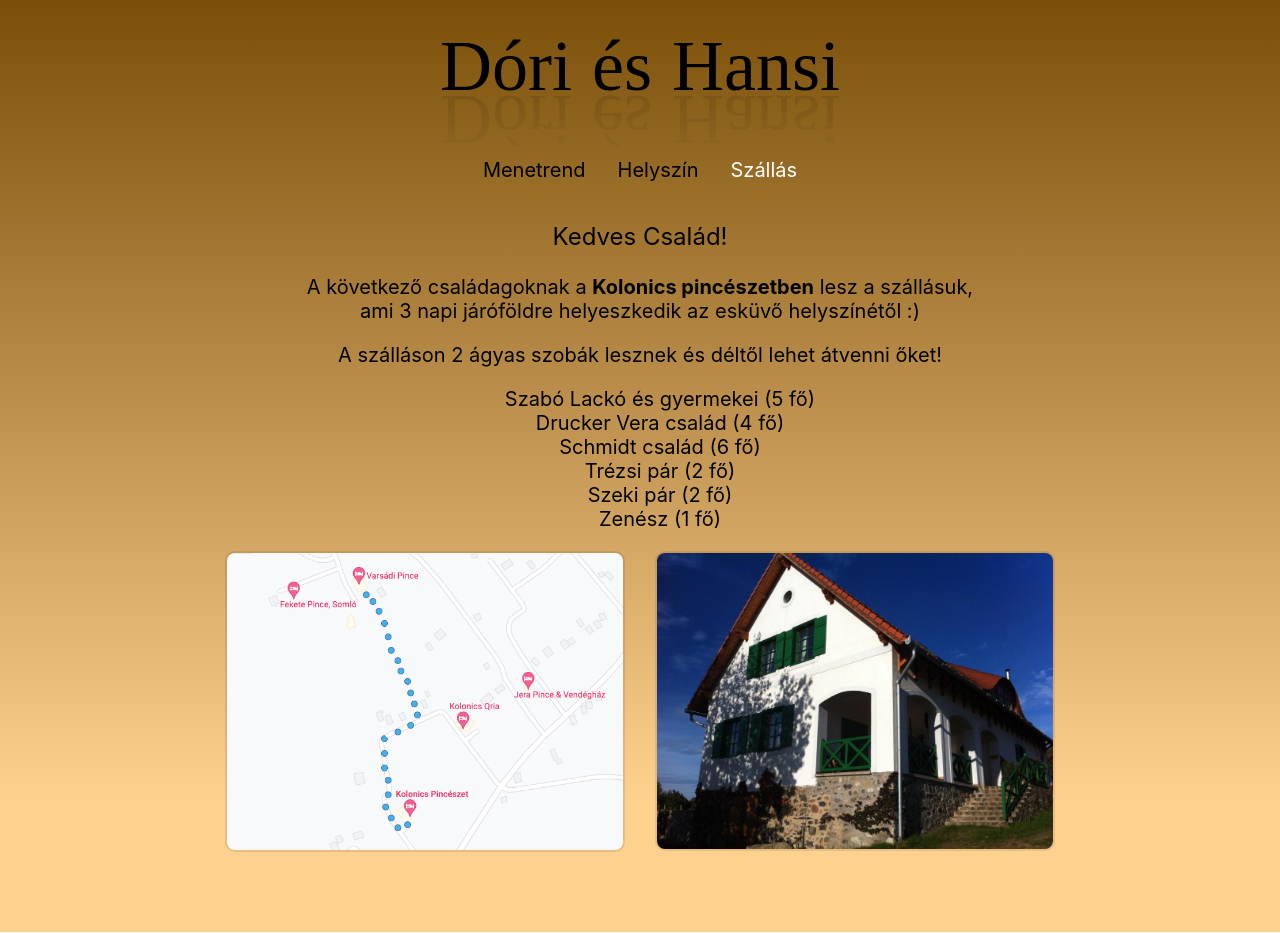
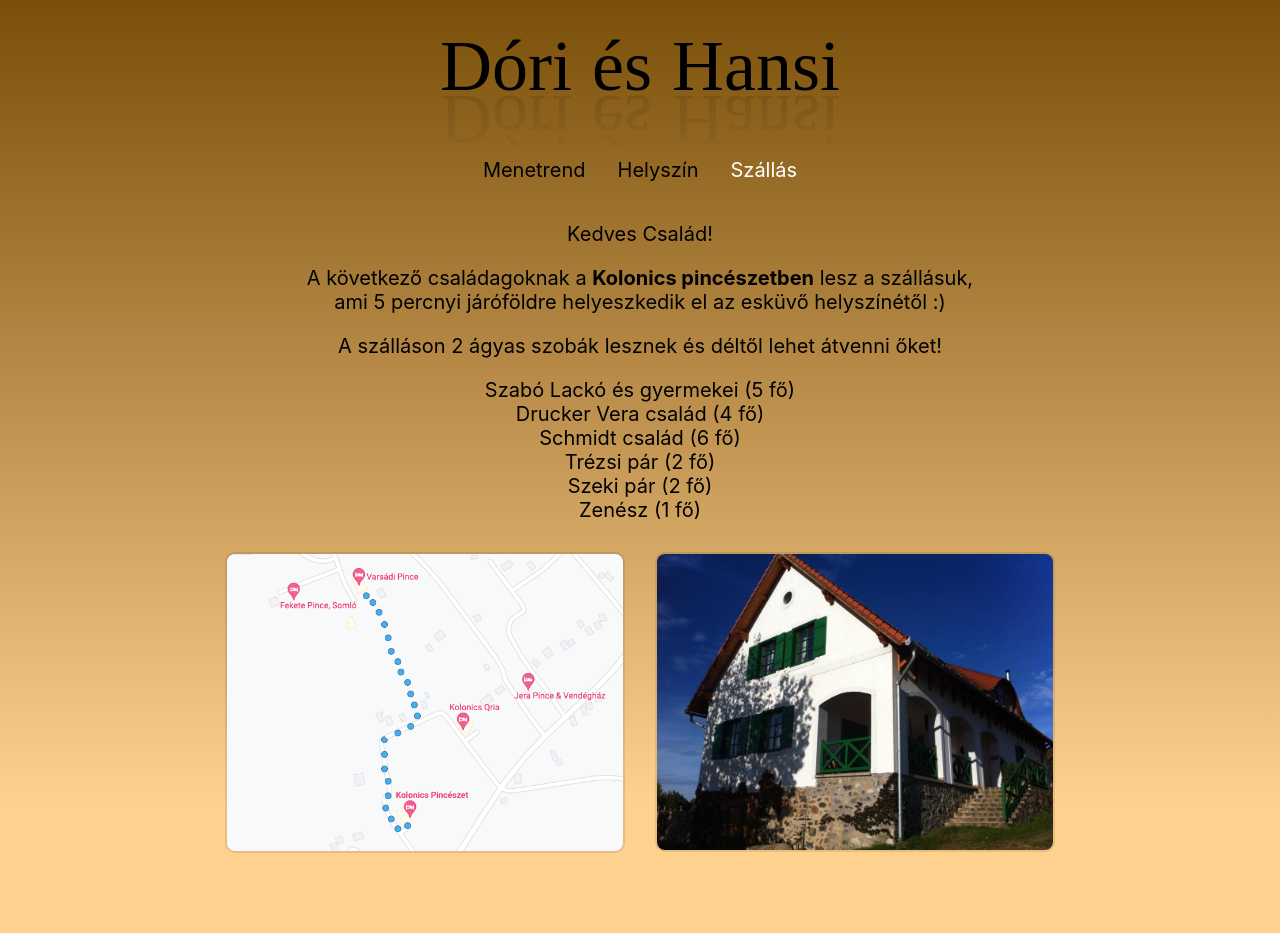
Before and after one commit to hansie95/next-eskuvo, a Next.js app: page /accomodation in a window 1280 px wide. Built offline with nearby package versions, Linux system fonts and the light colour scheme; a web font is replaced by a local one.

Commit message:
feat()eskuvo: init 5

```diff
--- a/components/Header/Header.module.css
+++ b/components/Header/Header.module.css
@@ -52,4 +52,8 @@
     .header_text{
         font-size: 3em;
     }
+
+    .main_header{
+        padding-top:50px;
+    }
 }
--- a/pages/accomodation.js
+++ b/pages/accomodation.js
@@ -11,21 +11,21 @@ const Accomodation = () => {
         >
           Kolonics pincészetben
         </a>{" "}
-        lesz a szállásuk, ami 3 napi járóföldre helyeszkedik az esküvő
+        lesz a szállásuk, ami 5 percnyi járóföldre helyeszkedik el az esküvő
         helyszínétől :)
       </p>
       <p className={styles.text}>
         A szálláson 2 ágyas szobák lesznek és déltől lehet átvenni őket!
       </p>
-      <ul className={styles.list}>
-        <li>Szabó Lackó és gyermekei (5 fő)</li>
-        <li>Drucker Vera család (4 fő)</li>
-        <li>Schmidt család (6 fő)</li>
-        <li>Trézsi pár (2 fő)</li>
-        <li>Szeki pár (2 fő)</li>
-        <li>Zenész (1 fő)</li>
-      </ul>
-      <p className={styles.text}></p>
+      <div className={styles.list_container}>
+        <p className={styles.list}>Szabó Lackó és gyermekei (5 fő)</p>
+        <p className={styles.list}>Drucker Vera család (4 fő)</p>
+        <p className={styles.list}>Schmidt család (6 fő)</p>
+        <p className={styles.list}>Trézsi pár (2 fő)</p>
+        <p className={styles.list}>Szeki pár (2 fő)</p>
+        <p className={styles.list}>Zenész (1 fő)</p>
+      </div>
+
       <div className={styles.container}>
         <div>
           <img src="/terkep.png" className="aranyom2" />
--- a/pages/accomodation.module.css
+++ b/pages/accomodation.module.css
@@ -20,8 +20,13 @@
 
 .list{
     text-align: center;
-    list-style-type: none;
+    margin-bottom: -20px;
     font-size: 20px;
+
+}
+
+.list_container{
+    margin-bottom: 50px
 }
 
 .container{
@@ -32,13 +37,12 @@
     justify-content: center;
     flex-wrap: wrap;
     column-gap: 30px;
-    row-gap: 10px;
 }
 
 .text_h1{
     margin-top: 30px;
     text-align: center;
-    font-size: 24px;
+    font-size: 20px;
 }
 
 .kolonics{
--- a/pages/location.js
+++ b/pages/location.js
@@ -2,6 +2,7 @@ import styles from "../pages/location.module.css";
 const Location = () => {
   return (
     <div>
+      <div className={styles.helyszindoboz}>
         <p className={styles.text_h1}>
           Az esküvőnknek a Varsádi pincészet ad otthont!{" "}
         </p>
@@ -17,6 +18,7 @@ const Location = () => {
             Somlóvásárhely Varsádi Pince hrsz: 1246, 8481
           </a>
         </p>
+      </div>
 
       <img className={styles.aranyom} src="/location_kep.jpeg" />
     </div>
--- a/pages/location.module.css
+++ b/pages/location.module.css
@@ -10,7 +10,7 @@
 .text_h1{
     margin-top: 30px;
     text-align: center;
-    font-size: 24px;
+    font-size: 20px;
 }
 
 .text_hazigazda{
@@ -34,3 +34,13 @@
     border-radius: 10px;
     margin-bottom: 100px;
   }
+
+  .helyszindoboz{
+    margin: 0 auto 0 auto;
+  }
+
+  @media only screen and (max-width: 767px) {
+    .helyszindoboz{
+       width: 400px;
+    }
+}
```
Also changed, not shown: pages/program.js (+7 -1 lines), pages/program.module.css (+11 -1 lines). Lines whose indentation alone changed are shown as unchanged.
